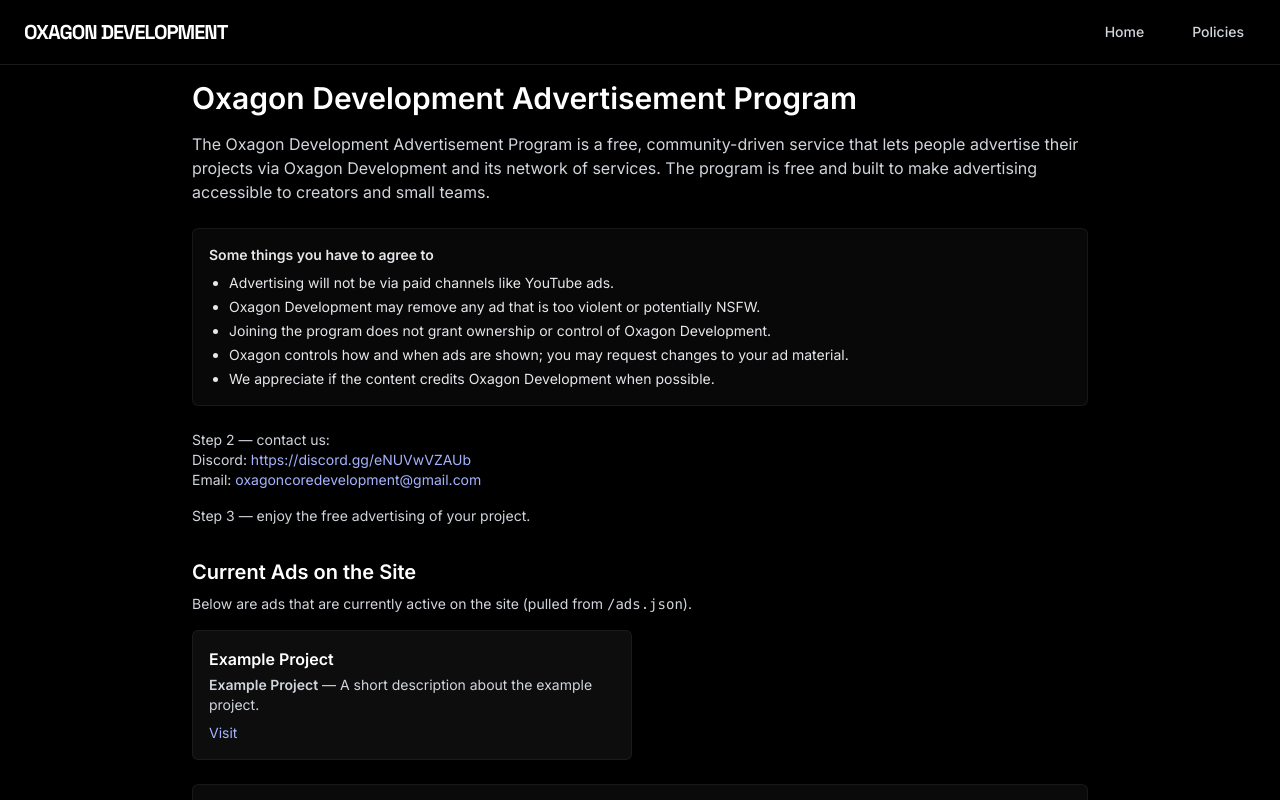
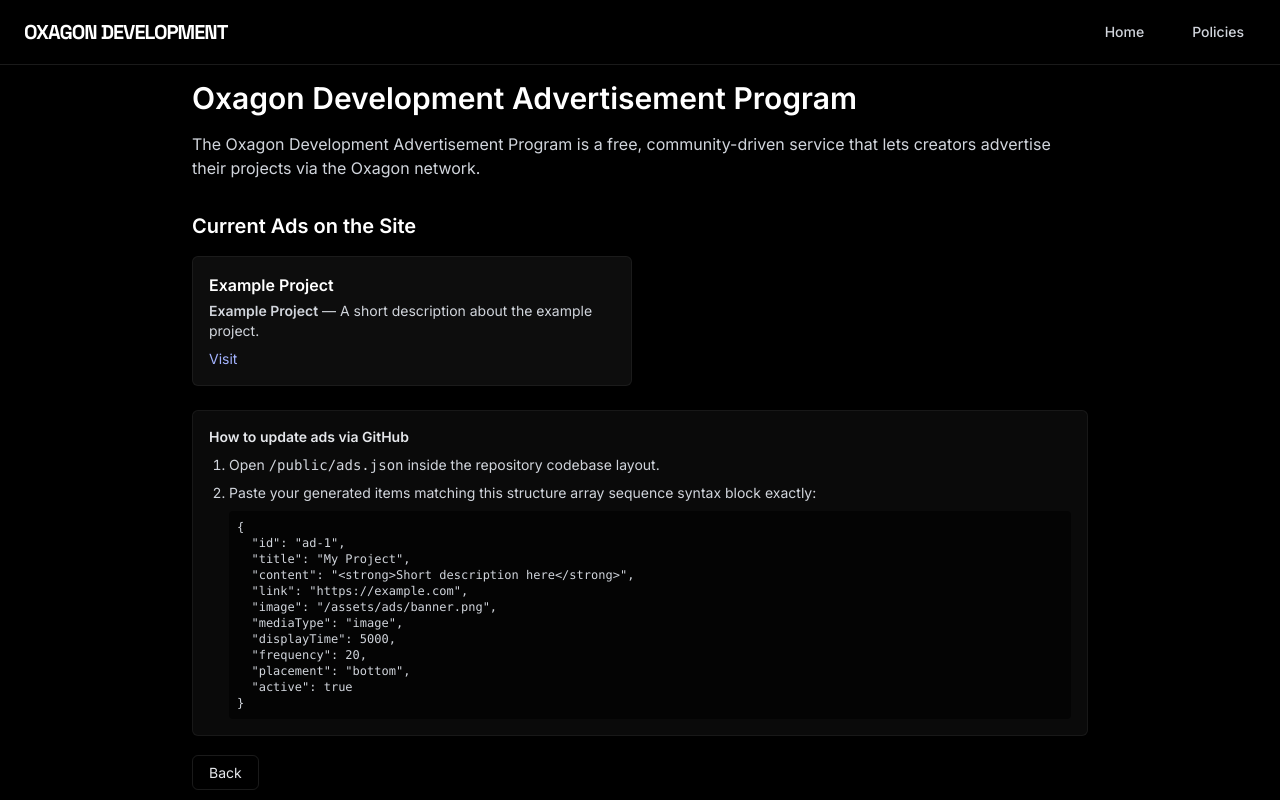
Before and after one commit to Fallouttimmy/oxagondevelopment, a React (Vite) app in the folder oxagon-development/: page /advertise in a window 1280 px wide. Shown: the top 800 px of the page. Built offline with nearby package versions, Linux system fonts and the light colour scheme.

Commit message:
Update Advertise.tsx

```diff
--- a/oxagon-development/src/pages/Advertise.tsx
+++ b/oxagon-development/src/pages/Advertise.tsx
@@ -15,7 +15,6 @@
   const [ads, setAds] = useState<Ad[]>([]);
 
   useEffect(() => {
-    // fetch ads from public/ads.json so you can edit them directly in the repo (GitHub UI)
     fetch("/ads.json")
       .then((r) => r.ok ? r.json() : [])
       .then((data) => {
@@ -27,69 +26,26 @@
   return (
     <div className="min-h-screen bg-black text-white p-8 pt-20">
       <main className="max-w-4xl mx-auto">
-        <motion.h1
-          initial={{ opacity: 0, y: -8 }}
-          animate={{ opacity: 1, y: 0 }}
-          transition={{ duration: 0.5 }}
-          className="text-3xl font-bold"
-        >
+        <motion.h1 initial={{ opacity: 0, y: -8 }} animate={{ opacity: 1, y: 0 }} transition={{ duration: 0.5 }} className="text-3xl font-bold">
           Oxagon Development Advertisement Program
         </motion.h1>
 
         <motion.p initial={{ opacity: 0 }} animate={{ opacity: 1 }} transition={{ delay: 0.08 }} className="mt-4 text-gray-300">
-          The Oxagon Development Advertisement Program is a free, community-driven service that lets people advertise their projects via Oxagon Development and its network of services. The program is free and built to make advertising accessible to creators and small teams.
+          The Oxagon Development Advertisement Program is a free, community-driven service that lets creators advertise their projects via the Oxagon network.
         </motion.p>
 
-        <motion.section
-          initial={{ opacity: 0 }}
-          animate={{ opacity: 1 }}
-          transition={{ delay: 0.18 }}
-          className="mt-6 p-4 rounded-md bg-white/3 border border-white/6 text-sm text-gray-200"
-        >
-          <p className="font-semibold">Some things you have to agree to</p>
-          <ul className="list-disc pl-5 mt-2 space-y-1">
-            <li>Advertising will not be via paid channels like YouTube ads.</li>
-            <li>Oxagon Development may remove any ad that is too violent or potentially NSFW.</li>
-            <li>Joining the program does not grant ownership or control of Oxagon Development.</li>
-            <li>Oxagon controls how and when ads are shown; you may request changes to your ad material.</li>
-            <li>We appreciate if the content credits Oxagon Development when possible.</li>
-          </ul>
-        </motion.section>
-
-        <motion.div initial={{ opacity: 0 }} animate={{ opacity: 1 }} transition={{ delay: 0.28 }} className="mt-6 text-sm text-gray-300">
-          <p>Step 2 — contact us:</p>
-          <p>
-            Discord: <a className="text-indigo-300" href="https://discord.gg/eNUVwVZAUb" target="_blank" rel="noreferrer">https://discord.gg/eNUVwVZAUb</a>
-            <br />
-            Email: <a className="text-indigo-300" href="mailto:oxagoncoredevelopment@gmail.com">oxagoncoredevelopment@gmail.com</a>
-          </p>
-
-          <p className="mt-4">Step 3 — enjoy the free advertising of your project.</p>
-        </motion.div>
-
-        {/* Ads preview & instructions */}
         <section className="mt-8">
           <h2 className="text-xl font-semibold">Current Ads on the Site</h2>
-          <p className="text-sm text-gray-300 mt-2">Below are ads that are currently active on the site (pulled from <code>/ads.json</code>).</p>
-
           <div className="mt-4 grid grid-cols-1 md:grid-cols-2 gap-4">
-            {ads.length === 0 && (
-              <div className="p-4 rounded-md bg-white/5 border border-white/6 text-gray-300">No active ads</div>
-            )}
-
+            {ads.length === 0 && <div className="p-4 rounded-md bg-white/5 border border-white/6 text-gray-300">No active ads right now</div>}
             {ads.map((ad) => (
               <div key={ad.id} className="p-4 rounded-md bg-white/5 border border-white/6">
                 <div className="flex items-start gap-4">
-                  {ad.image && (
-                    <img src={ad.image} alt={ad.title} className="w-20 h-20 object-cover rounded" />
-                  )}
-
+                  {ad.image && <img src={ad.image} alt={ad.title} className="w-20 h-20 object-cover rounded" />}
                   <div>
                     <div className="font-semibold">{ad.title}</div>
                     <div className="text-sm text-gray-300 mt-1" dangerouslySetInnerHTML={{ __html: ad.content }} />
-                    {ad.link && (
-                      <a href={ad.link} target="_blank" rel="noreferrer" className="text-indigo-300 text-sm block mt-2">Visit</a>
-                    )}
+                    {ad.link && <a href={ad.link} target="_blank" rel="noreferrer" className="text-indigo-300 text-sm block mt-2">Visit</a>}
                   </div>
                 </div>
               </div>
@@ -97,32 +53,29 @@
           </div>
 
           <div className="mt-6 p-4 rounded-md bg-white/4 border border-white/6 text-sm text-gray-200">
-            <h3 className="font-semibold">How to add or update ads (easy via GitHub)</h3>
+            <h3 className="font-semibold">How to update ads via GitHub</h3>
             <ol className="list-decimal pl-5 mt-2 space-y-2 text-gray-300">
+              <li>Open <code>/public/ads.json</code> inside the repository codebase layout.</li>
               <li>
-                In the repository, open <code>/oxagon-development/ads.json</code> (or create it) — this file contains the list of ads shown on the site.
-              </li>
-              <li>
-                Click the pencil (Edit) icon to update the JSON or add a new ad object. Each ad is a simple object with these fields:
-
-                {/* Fixed template literal block below */}
+                Paste your generated items matching this structure array sequence syntax block exactly:
                 <pre className="mt-2 p-2 rounded bg-black/60 text-xs overflow-auto">{`{
   "id": "ad-1",
   "title": "My Project",
-  "content": "<strong>Short blurb about the project</strong>",
+  "content": "<strong>Short description here</strong>",
   "link": "https://example.com",
-  "image": "/path/to/image.png",
+  "image": "/assets/ads/banner.png",
+  "mediaType": "image",
+  "displayTime": 5000,
+  "frequency": 20,
+  "placement": "bottom",
   "active": true
 }`}</pre>
               </li>
-              <li>Save the file and commit (enter a short commit message). GitHub (or your hosting service) will redeploy the site and the new ad will appear automatically.</li>
             </ol>
-
-            <p className="mt-3 text-sm text-gray-300">If you prefer to add images, put them in <code>/oxagon-development/public/assets/ads/</code> and reference them with <code>"image": "/assets/ads/my-image.png"</code>.</p>
           </div>
         </section>
 
-        <div className="mt-6 flex gap-3">
+        <div className="mt-6">
           <Link to="/explore" className="px-4 py-2 rounded-md border border-white/10 text-sm text-gray-200">Back</Link>
         </div>
       </main>
```
